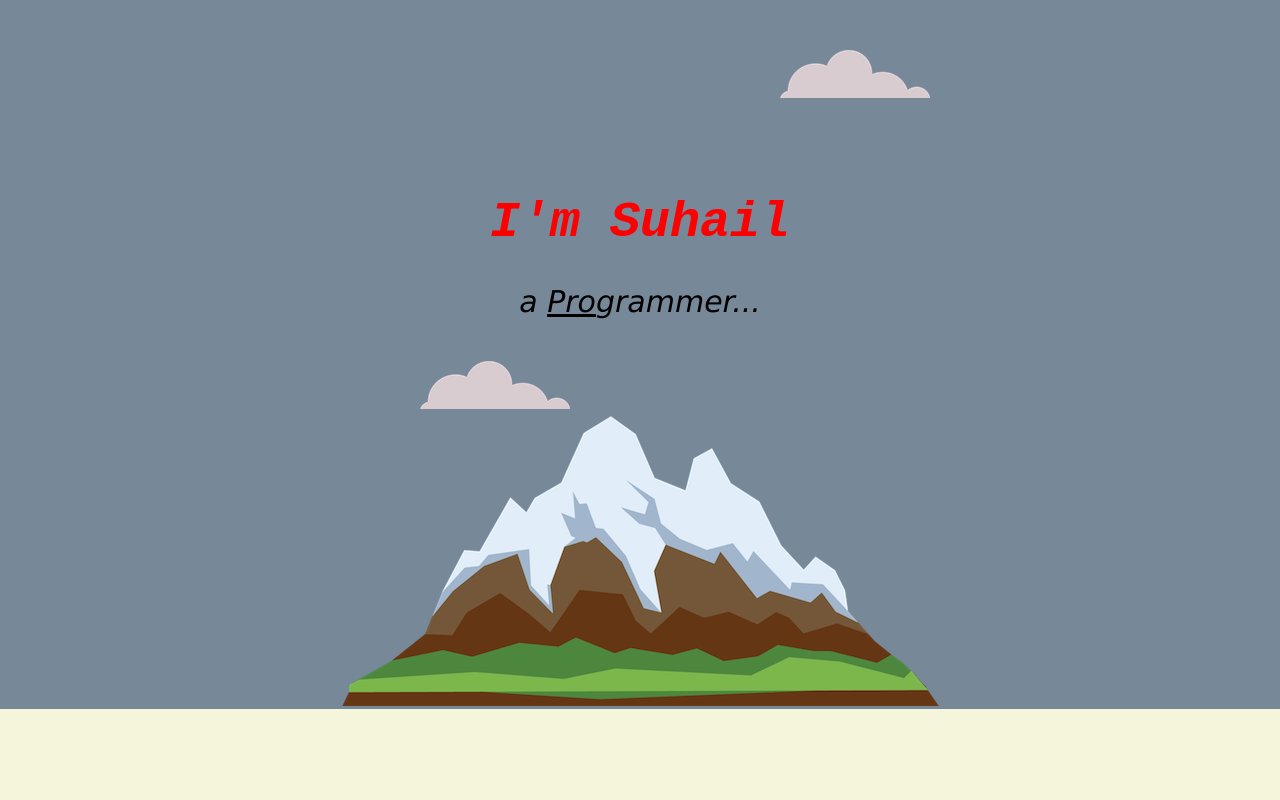
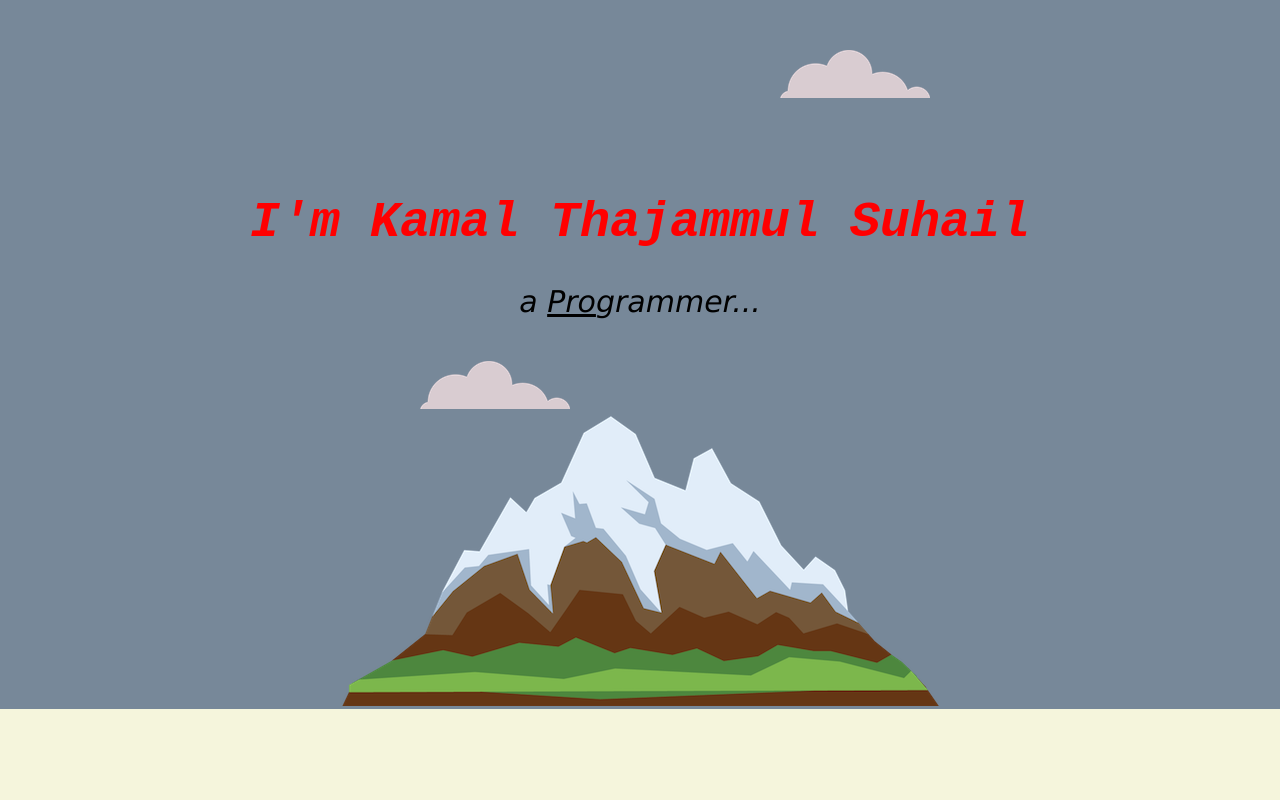
Before and after one commit to KamalSuhail/CSS-My-site, a plain HTML site: page index.html in a window 1280 px wide. Shown: the top 800 px of the page. Drawn offline with Linux system fonts and the light colour scheme.

Commit message:
second commit

```diff
--- a/index.html
+++ b/index.html
@@ -4,14 +4,14 @@
     <meta charset="UTF-8">
     <meta http-equiv="X-UA-Compatible" content="IE=edge">
     <meta name="viewport" content="width=device-width, initial-scale=1.0">
-    <title>Kamal Thajammul Suhail</title>
+    <title>Suhail's Profile</title>
     <link rel="stylesheet" href="css/styles.css">
     <link rel="icon" href="Aha-Soft-Free-Large-Love-Heart.ico">
 </head>
 <body>
      <div class="img">
         <img class="top-cloud" src="cloud.png" alt="cloud-img">
-        <h1><em>I'm Suhail</em></h1>
+        <h1><em>I'm Kamal Thajammul Suhail</em></h1>
         <p><em>a </em><span class="Pro"><em>Pro</em></span><em>grammer...</em></p>
         <img class="bottom-cloud" src="cloud.png" alt="cloud-img">
         <img class="mountain "src="mountain.png" alt="mountain-img">
```
